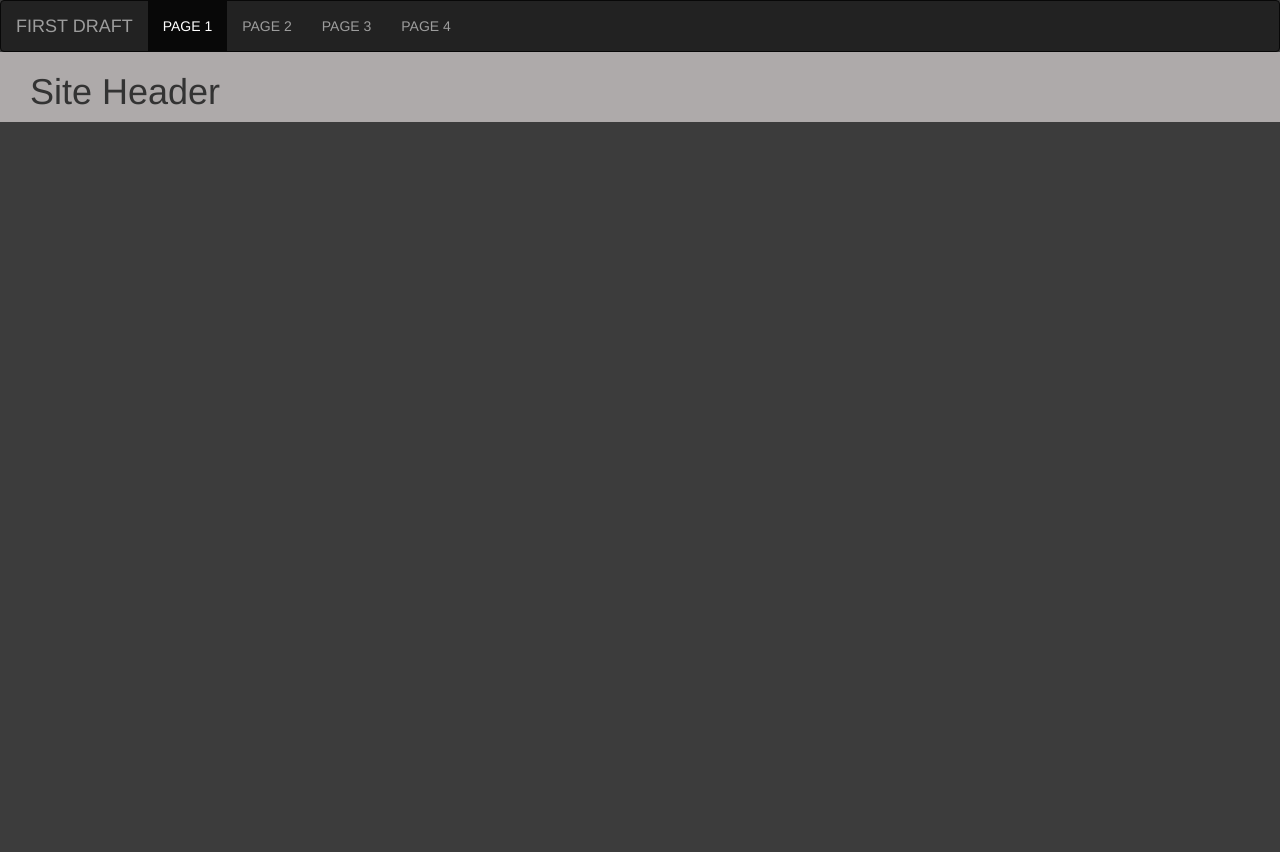
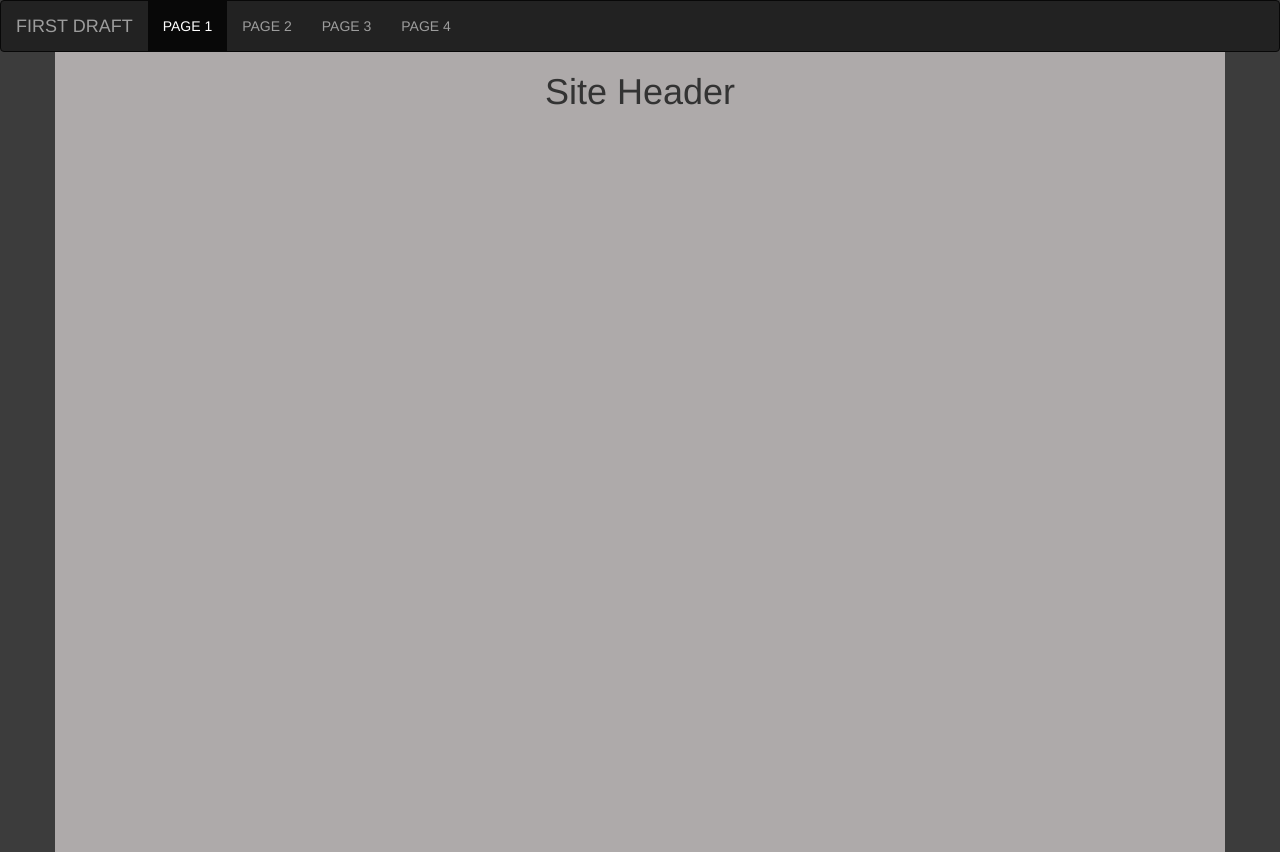
Before and after one commit to PacoDaddy69/first-draft, a plain HTML site: page index.html in a window 1280 px wide. Before the commit the page ends 800 px from the top, so only its background shows below. Drawn offline with nearby package versions, Linux system fonts and the light colour scheme.

Commit message:
changed first div size

```diff
--- a/index.html
+++ b/index.html
@@ -30,6 +30,13 @@
     .head-margin {
 
         padding-top: 0px;
+
+    }
+
+    #topContainer {
+
+        min-height: 100%;
+        height: 100%;
 
     }
 
@@ -74,11 +81,11 @@
 
     </nav>
 
-    <div class="container-fluid head-color">
+    <div class="container contentContainer head-color" id="topContainer">
 
         <div class="col-md-12">
 
-            <h1>Site Header</h1>
+            <h1 class="text-center">Site Header</h1>
 
         </div>
 
@@ -88,6 +95,12 @@
 
     <script src="js/bootstrap.min.js"></script>
 
+    <script>
+
+    $(".contentContainer").css("min-height",$(window).height());
+
+    </script>
+
 </body>
 
 </html>
```
